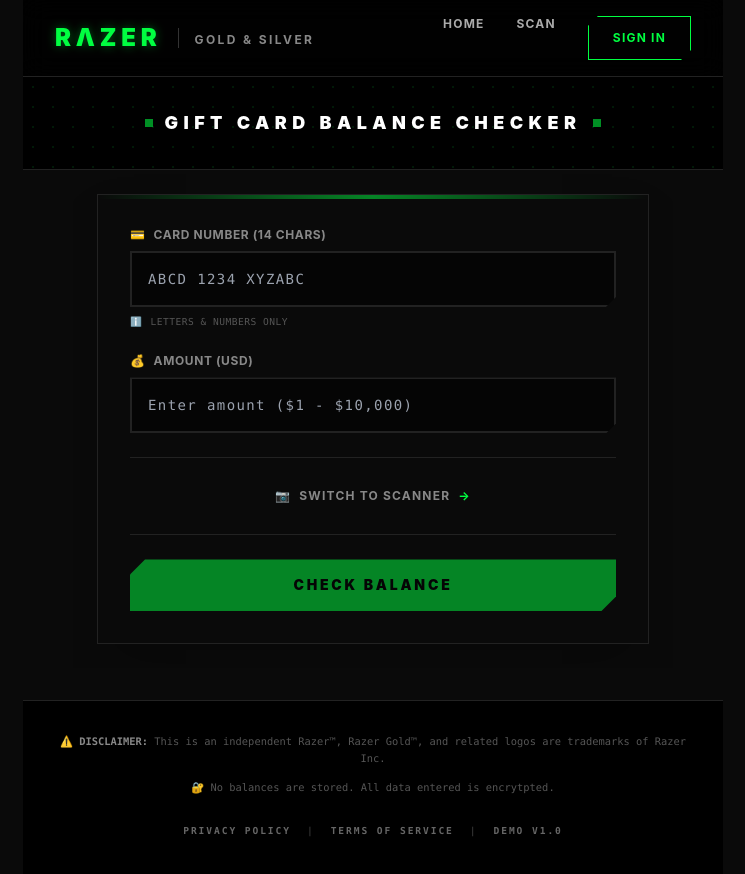
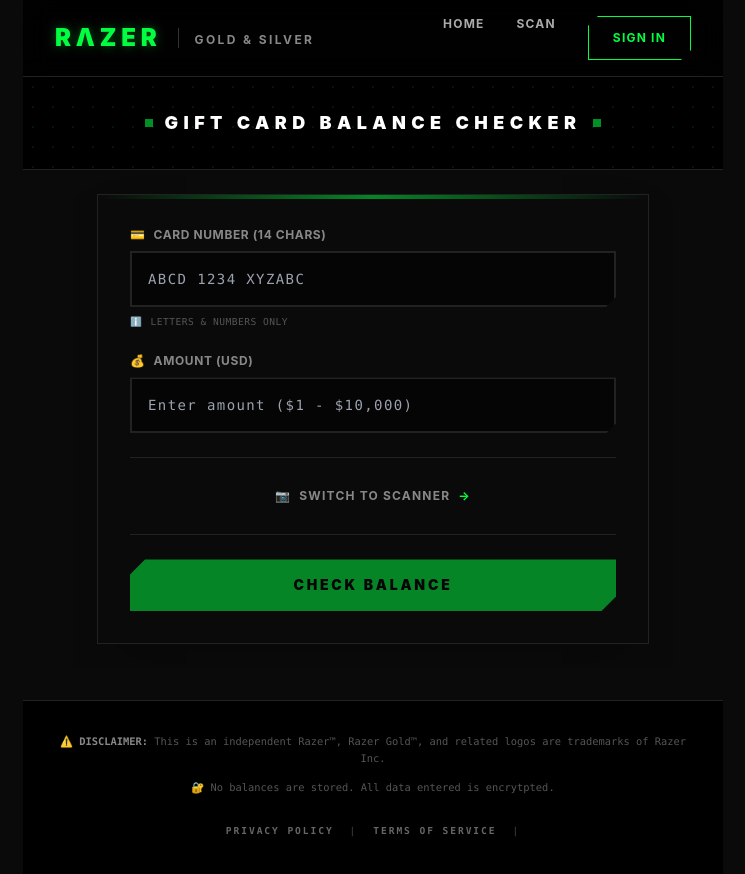
Before and after one commit to Mahmud2123/golden-app, a React (Vite) app: page / in a window 1280 px wide. Shown: the top 874 px of the page, without its empty margins (267-1012 px from the left). Built offline with nearby package versions, Linux system fonts and the light colour scheme; no server answers.

Commit message:
UPDATE interface

```diff
--- a/src/components/LegalDisclaimer.jsx
+++ b/src/components/LegalDisclaimer.jsx
@@ -19,7 +19,6 @@ const LegalDisclaimer = () => {
           <span className="text-[#333] hidden sm:block">|</span>
           <a href="/terms" className="hover:text-[#00ff41] transition-colors">Terms of Service</a>
           <span className="text-[#333] hidden sm:block">|</span>
-          <span>Demo v1.0</span>
         </div>
       </div>
     </div>
```
